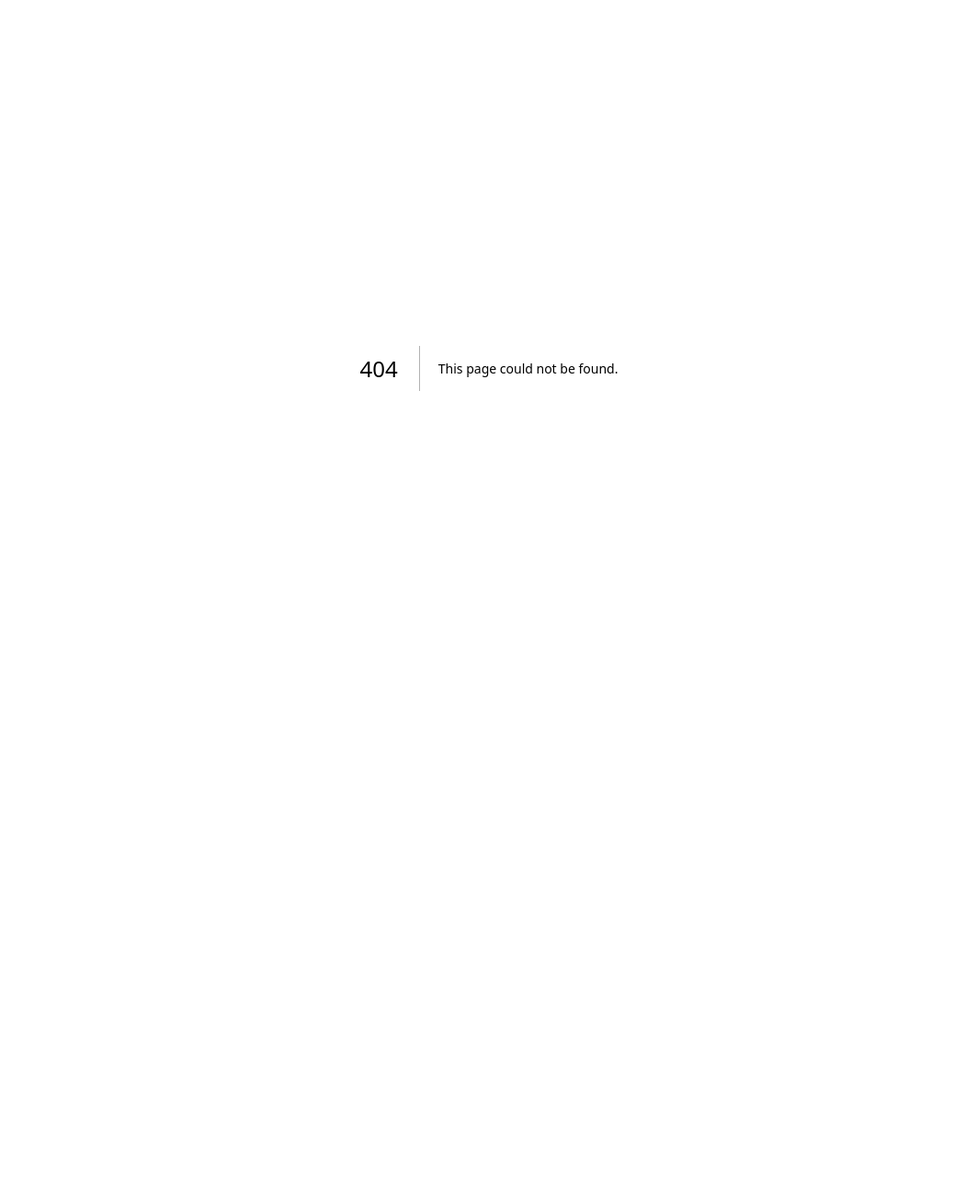
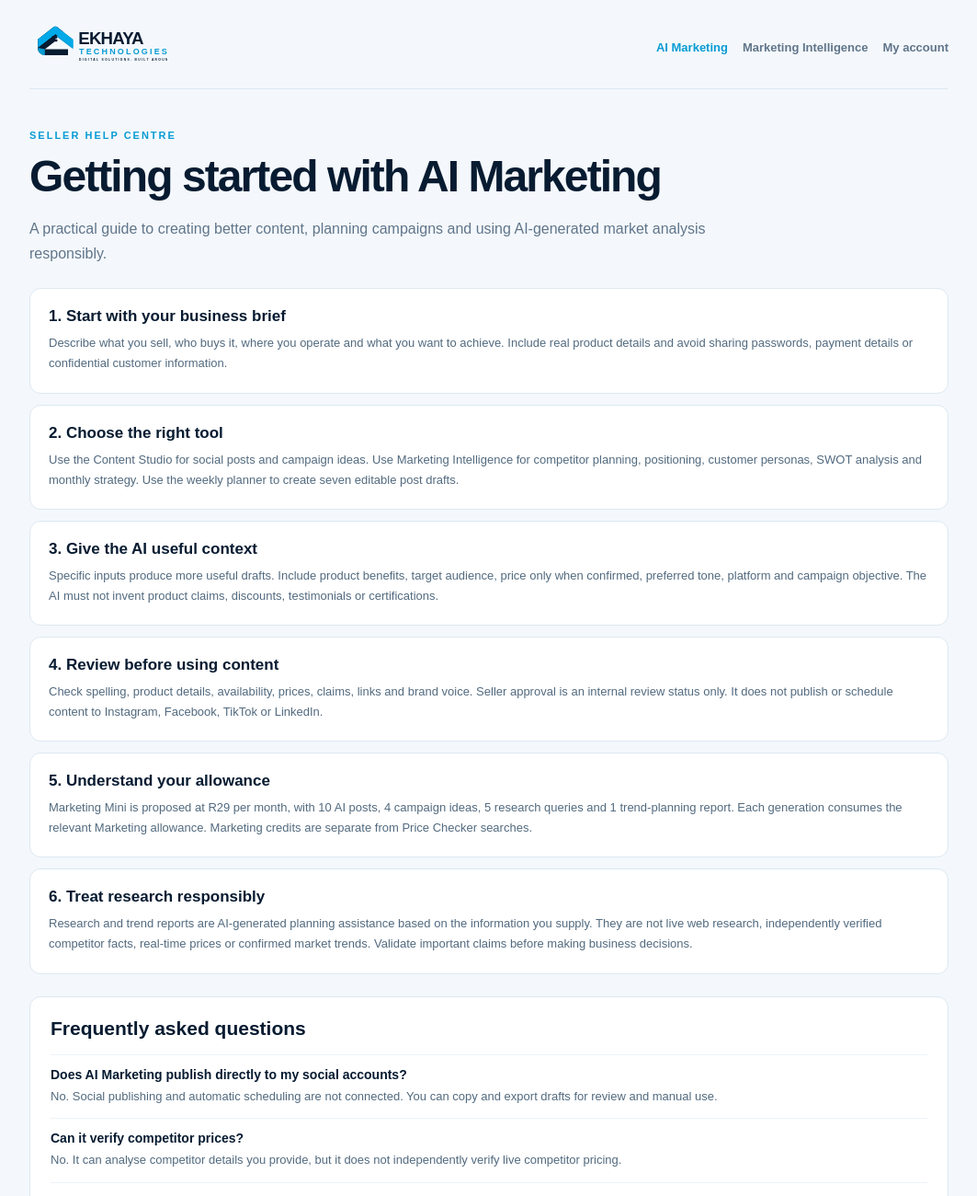
Before and after one commit to Luxolog/ekhaya-commerce-platform, a Next.js app: page /account/marketing/guide in a window 1280 px wide. Before the commit this address had no page. Shown: the top 1300 px of the page at 92% size, without its empty margins (108-1171 px from the left). Before the commit the page ends 800 px from the top, so only its background shows below. Built offline with nearby package versions, Linux system fonts and the light colour scheme.

Commit message:
Add AI Marketing seller onboarding guide and help centre

```diff
--- /dev/null
+++ b/src/app/account/marketing/guide/page.tsx
@@ -0,0 +1,41 @@
+import Link from "next/link";
+import Image from "next/image";
+
+const sections = [
+  { title: "1. Start with your business brief", body: "Describe what you sell, who buys it, where you operate and what you want to achieve. Include real product details and avoid sharing passwords, payment details or confidential customer information." },
+  { title: "2. Choose the right tool", body: "Use the Content Studio for social posts and campaign ideas. Use Marketing Intelligence for competitor planning, positioning, customer personas, SWOT analysis and monthly strategy. Use the weekly planner to create seven editable post drafts." },
+  { title: "3. Give the AI useful context", body: "Specific inputs produce more useful drafts. Include product benefits, target audience, price only when confirmed, preferred tone, platform and campaign objective. The AI must not invent product claims, discounts, testimonials or certifications." },
+  { title: "4. Review before using content", body: "Check spelling, product details, availability, prices, claims, links and brand voice. Seller approval is an internal review status only. It does not publish or schedule content to Instagram, Facebook, TikTok or LinkedIn." },
+  { title: "5. Understand your allowance", body: "Marketing Mini is proposed at R29 per month, with 10 AI posts, 4 campaign ideas, 5 research queries and 1 trend-planning report. Each generation consumes the relevant Marketing allowance. Marketing credits are separate from Price Checker searches." },
+  { title: "6. Treat research responsibly", body: "Research and trend reports are AI-generated planning assistance based on the information you supply. They are not live web research, independently verified competitor facts, real-time prices or confirmed market trends. Validate important claims before making business decisions." },
+];
+
+const faqs = [
+  ["Does AI Marketing publish directly to my social accounts?", "No. Social publishing and automatic scheduling are not connected. You can copy and export drafts for review and manual use."],
+  ["Can it verify competitor prices?", "No. It can analyse competitor details you provide, but it does not independently verify live competitor pricing."],
+  ["Are Marketing credits shared with Price Checker?", "No. Marketing subscriptions and usage are separate from Price Checker plans, search credits and payment records."],
+  ["When can I pay for Marketing Mini?", "Checkout remains disabled until Paystack merchant approval and end-to-end payment testing are complete."],
+  ["Can I edit saved reports and campaigns?", "Yes, where the relevant workspace is enabled. Always review saved content before using it externally."],
+];
+
+export default function MarketingGuidePage() {
+  return <main style={{ minHeight: "100vh", background: "#F4F8FC", color: "#071B31", padding: "24px clamp(18px,5vw,72px) 64px", fontFamily: "Arial,sans-serif" }}>
+    <header style={{ maxWidth: 1000, margin: "0 auto", display: "flex", justifyContent: "space-between", alignItems: "center", gap: 18, flexWrap: "wrap", borderBottom: "1px solid #DCE8F1", paddingBottom: 18 }}>
+      <Link href="/"><Image src="/ekhaya-technologies-logo.svg" alt="Ekhaya Technologies" width={190} height={150} style={{ width: 150, height: "auto" }} priority /></Link>
+      <nav style={{ display: "flex", gap: 16, flexWrap: "wrap", fontSize: 13, fontWeight: 700 }}><Link href="/account/marketing/" style={{ color: "#079BD3" }}>AI Marketing</Link><Link href="/account/marketing/intelligence/" style={{ color: "#60758A" }}>Marketing Intelligence</Link><Link href="/account/" style={{ color: "#60758A" }}>My account</Link></nav>
+    </header>
+    <section style={{ maxWidth: 1000, margin: "44px auto 24px" }}>
+      <p style={{ color: "#079BD3", fontSize: 11, fontWeight: 800, letterSpacing: 2 }}>SELLER HELP CENTRE</p>
+      <h1 style={{ fontSize: "clamp(32px,5vw,48px)", letterSpacing: "-.04em", margin: "8px 0" }}>Getting started with AI Marketing</h1>
+      <p style={{ color: "#60758A", lineHeight: 1.7, maxWidth: 740 }}>A practical guide to creating better content, planning campaigns and using AI-generated market analysis responsibly.</p>
+    </section>
+    <section style={{ maxWidth: 1000, margin: "0 auto", display: "grid", gap: 12 }}>
+      {sections.map(item => <article key={item.title} style={{ background: "#fff", border: "1px solid #DCE8F1", borderRadius: 12, padding: 20 }}><h2 style={{ fontSize: 17, margin: "0 0 8px" }}>{item.title}</h2><p style={{ color: "#526A7F", fontSize: 13, lineHeight: 1.7, margin: 0 }}>{item.body}</p></article>)}
+    </section>
+    <section style={{ maxWidth: 1000, margin: "24px auto 0", background: "#fff", border: "1px solid #DCE8F1", borderRadius: 12, padding: 22 }}>
+      <h2 style={{ fontSize: 21, margin: "0 0 16px" }}>Frequently asked questions</h2>
+      {faqs.map(([question, answer]) => <div key={question} style={{ padding: "13px 0", borderTop: "1px solid #EEF3F7" }}><h3 style={{ fontSize: 14, margin: "0 0 6px" }}>{question}</h3><p style={{ color: "#526A7F", fontSize: 13, lineHeight: 1.6, margin: 0 }}>{answer}</p></div>)}
+    </section>
+    <p style={{ maxWidth: 1000, margin: "20px auto 0", color: "#71869A", fontSize: 11, lineHeight: 1.6 }}>AI Marketing is a planning and drafting assistant. Sellers remain responsible for verifying all commercial claims and for reviewing content before publication.</p>
+  </main>;
+}
```
